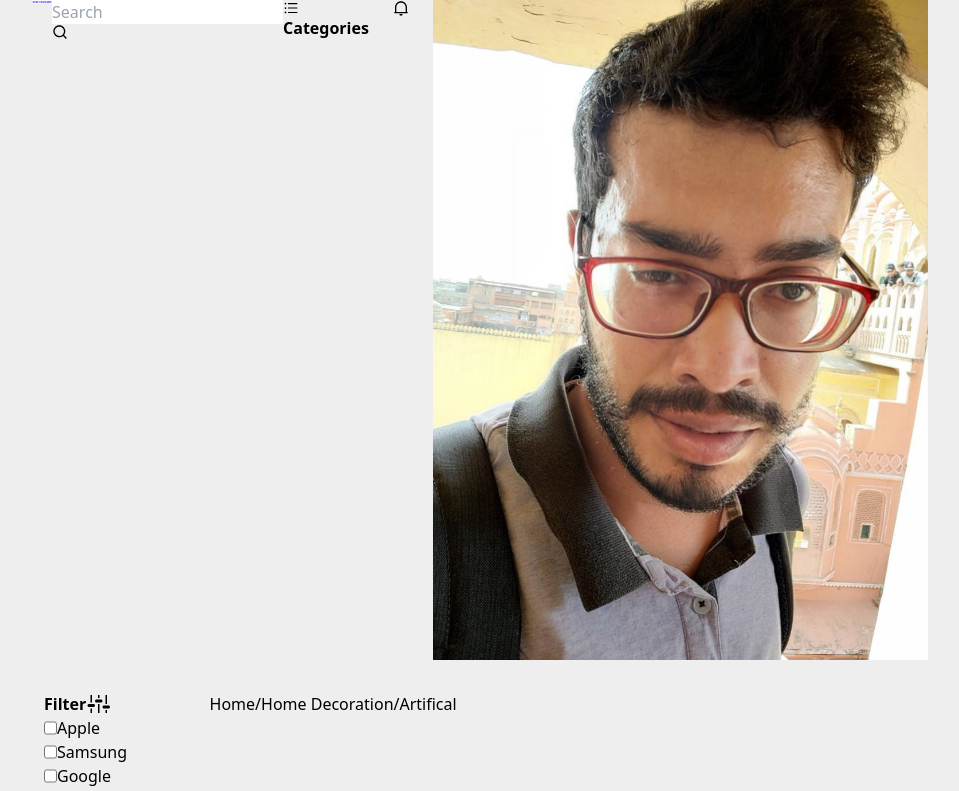
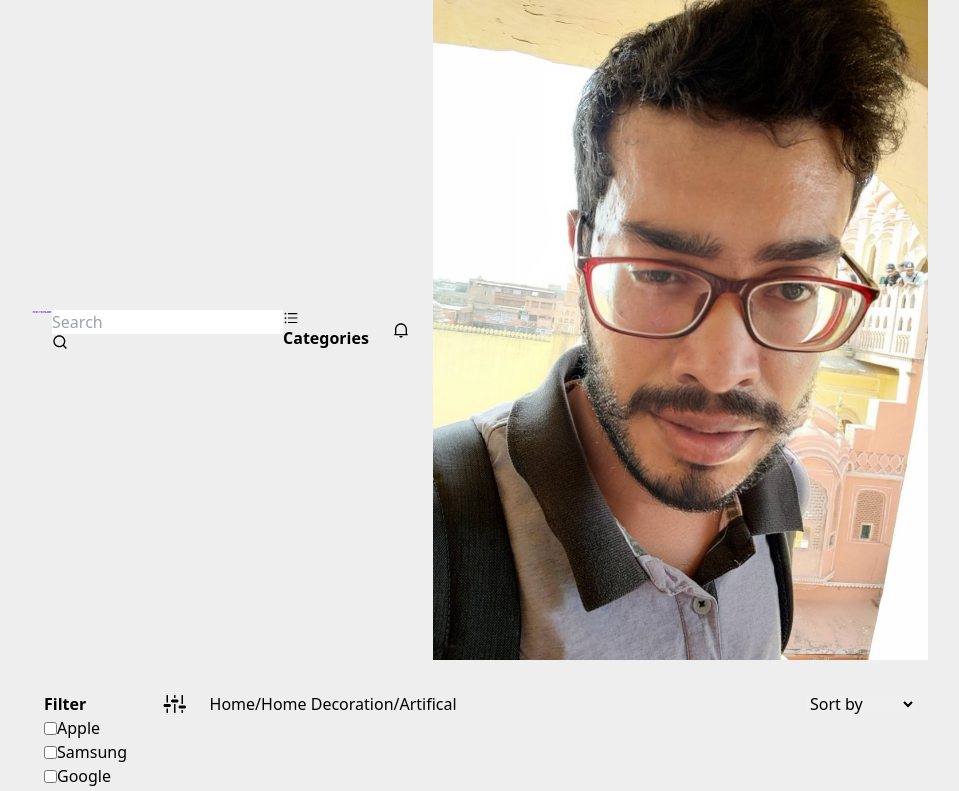
Before and after one commit to zFunx/orufy-tech-assignment, a Next.js app: page / in a window 1280 px wide. Shown: the top 791 px of the page, without its empty margins (160-1119 px from the left). Built offline with nearby package versions, Linux system fonts and the light colour scheme.

Commit message:
Sorting done

```diff
--- /dev/null
+++ b/src/Components/Sort.tsx
@@ -0,0 +1,26 @@
+import React, { useState } from 'react';
+
+function SortDropdown() {
+    const [selectedOption, setSelectedOption] = useState('');
+
+    const handleChange = (event: React.ChangeEvent<HTMLSelectElement>) => {
+        setSelectedOption(event.target.value);
+    };
+
+    return (
+        <div>
+            <select
+                id="sortDropdown"
+                value={selectedOption}
+                onChange={handleChange}
+                className="border border-gray-300 rounded px-2 py-1"
+            >
+                <option value="">Sort by</option>
+                <option value="highToLow">High to Low</option>
+                <option value="lowToHigh">Low to High</option>
+            </select>
+        </div>
+    );
+};
+
+export default SortDropdown;
--- a/src/pages/index.tsx
+++ b/src/pages/index.tsx
@@ -1,12 +1,13 @@
 import NavLinks from "@/Components/NavLinks";
 import Sidebar from "@/Components/Sidebar/Sidebar";
+import SortDropdown from "@/Components/Sort";
 
 export default function Home() {
   return (
     <div className="flex gap-6">
       <Sidebar />
       <div className="flex-1">
-        <div className="flex">
+        <div className="flex justify-between items-center">
           <NavLinks links={[
             {
               name: 'Home',
@@ -21,6 +22,8 @@ export default function Home() {
               link: '#'
             },
           ]} />
+
+          <SortDropdown />
         </div>
       </div>
     </div>
```
